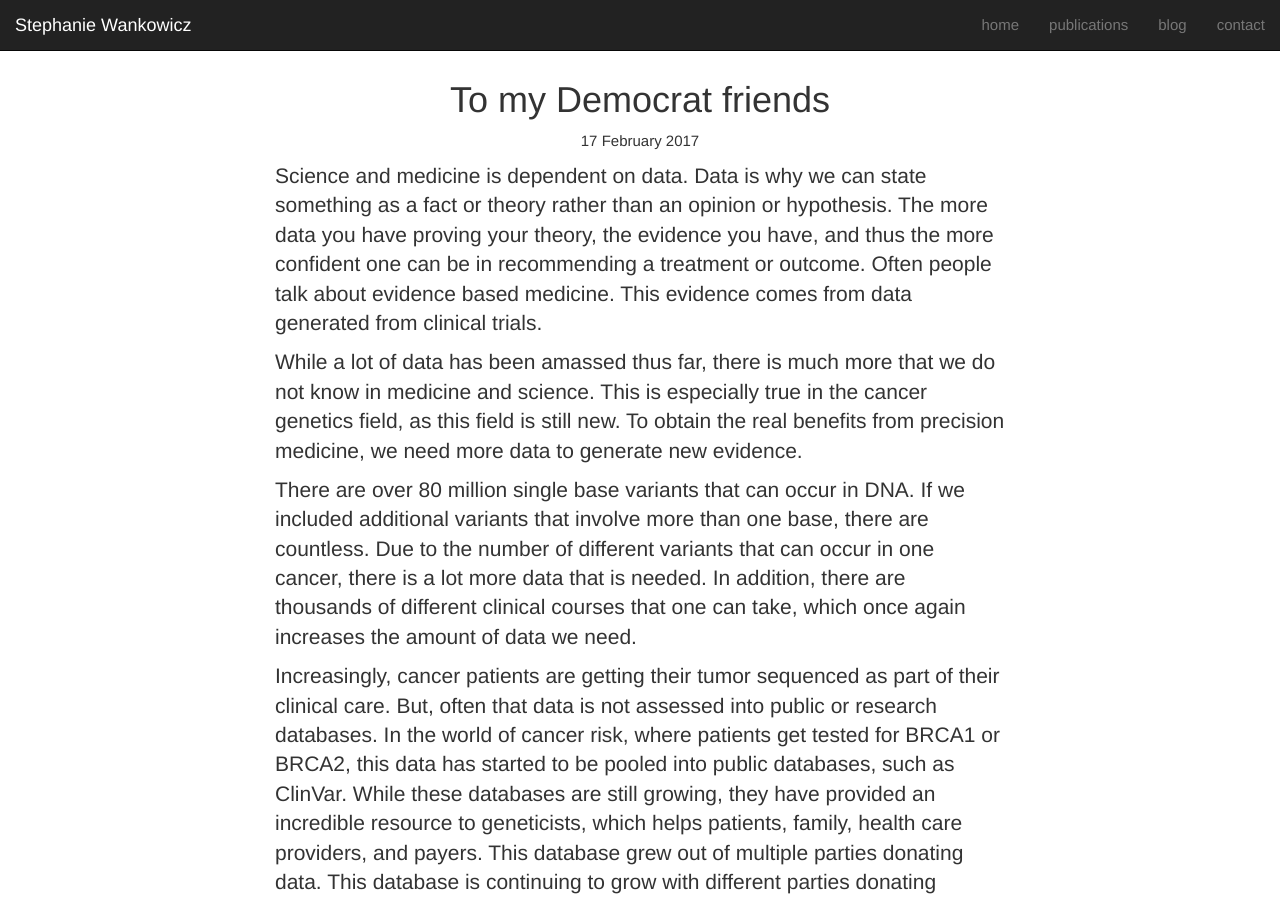
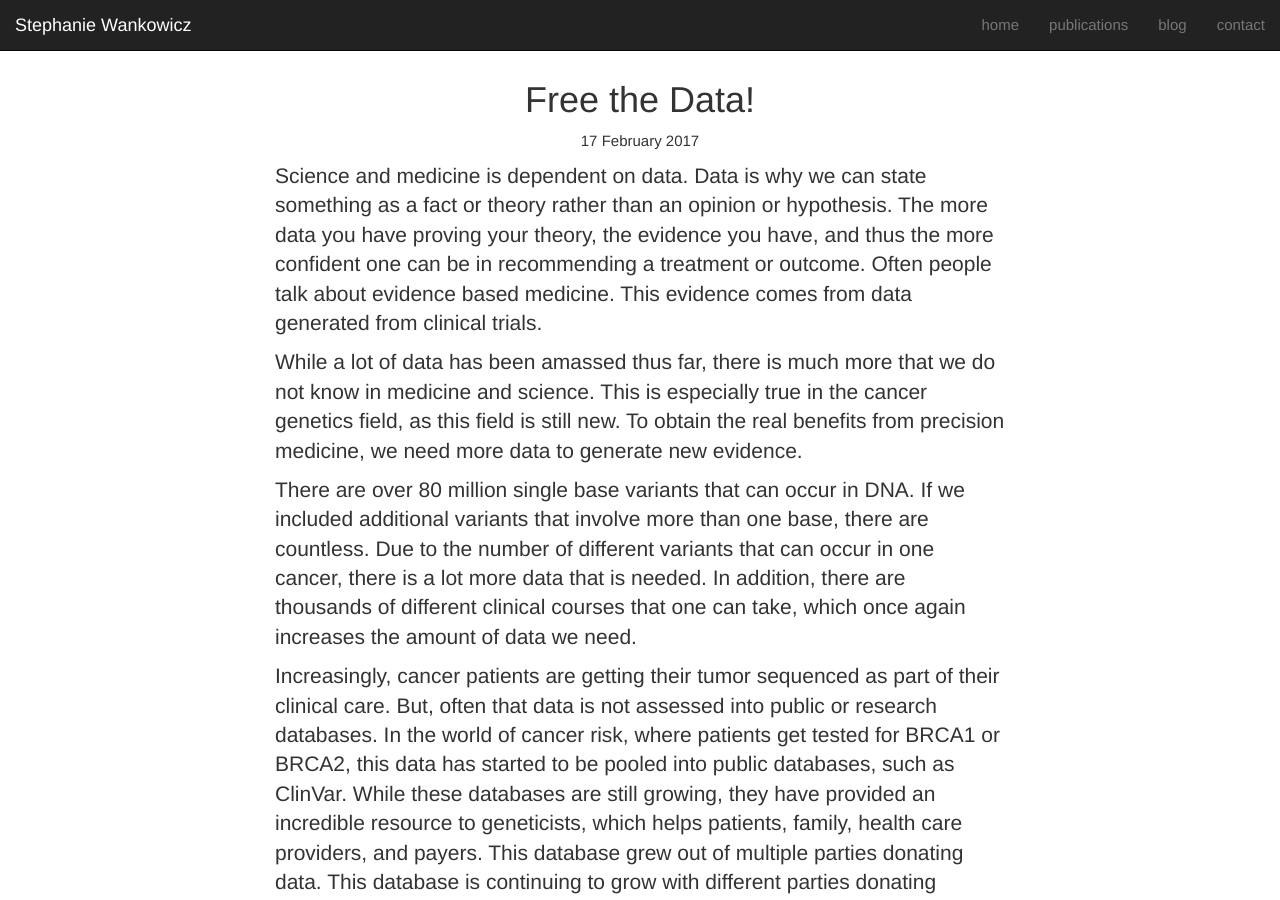
Before and after one commit to stephaniewankowicz/stephaniewankowicz.github.io, a Jekyll site: the page built from _posts/2017-02-17-freethedata.md, in a window 1280 px wide and 900 px high. Built offline with Jekyll 4.4.1, drawn with Linux system fonts in a browser that asks for light colours; nearby versions of some CDN libraries; comment, search, counter and statistics services are not loaded.

Commit message:
Update 2017-02-17-freethedata.md

```diff
--- a/_posts/2017-02-17-freethedata.md
+++ b/_posts/2017-02-17-freethedata.md
@@ -1,5 +1,5 @@
 ---
-title: To my Democrat friends
+title: Free the Data!
 author: ''
 layout: post
 group: blog
```
